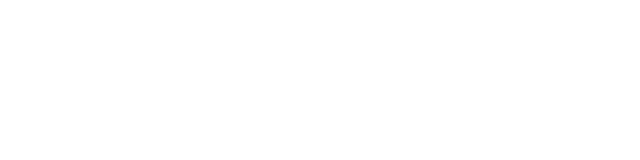
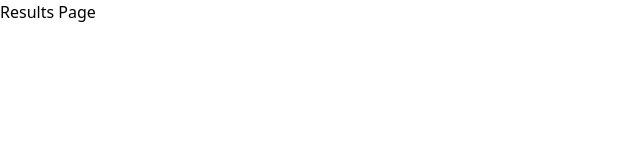
Before and after one commit to kiko-g/health-checker, a React (Create React App) app in the folder frontend/: page /results/1 in a window 1280 px wide. Before the commit this address had no page. Shown: the top 160 px of the page, without its empty margins (0-640 px from the left). Built offline with nearby package versions, Linux system fonts and the light colour scheme; what tailwindcss-font-inter would draw is missing.

Commit message:
search on results page

```diff
--- a/frontend/src/components/Search.jsx
+++ b/frontend/src/components/Search.jsx
@@ -1,6 +1,8 @@
 import * as React from "react"
 import PropTypes from "prop-types"
 import { SearchIcon } from "@heroicons/react/outline"
+import { Link } from "react-router-dom"
+import { useState } from "react"
 
 const axios = require("axios")
 const instance = axios.create({
@@ -25,6 +27,8 @@
 }
 
 export default function Search(props) {
+  const [query, setQuery] = useState("")
+
   return (
     <div className={`w-full flex items-center justify-center ${props.class}`}>
       <form className="w-124 m-2">
@@ -35,14 +39,17 @@
             name="search"
             className="w-full text-lg text-gray-700 px-5 py-3 bg-coolgray-100 focus:bg-coolgray-50 focus:ring-teal-500 focus:border-teal-500 border-0 rounded-l-xl"
             placeholder="Search"
+            onInput={e=>setQuery(e.target.value)}
           />
           <div className="p-3">
+            <Link to={`/results/${query}`}>
               <button
                 onClick={request}
                 className="bg-gradient-to-br from-green-400 to-blue-500 hover:opacity-80 duration-200 text-white p-3 rounded-full"
               >
                 <SearchIcon className="w-6 h-6" />
               </button>
+            </Link>
           </div>
         </div>
       </form>
--- a/frontend/src/index.jsx
+++ b/frontend/src/index.jsx
@@ -13,7 +13,7 @@
       <Routes>
         <Route path="/" element={<Homepage />} />
         <Route path="/about" element={<About />} />
-        <Route path="/results" element={<Results />} />
+        <Route path="/results/:query" element={<Results />} />
       </Routes>
     </Router>
   </React.StrictMode>,
--- a/frontend/src/pages/Results.jsx
+++ b/frontend/src/pages/Results.jsx
@@ -1,6 +1,8 @@
-import React from "react"
+import { useParams } from "react-router-dom"
 
-export default function Results() {
+export default function Results(props) {
+  let {query} = useParams()
+  console.log(query)
   return (
     <div>
       <span>Results Page</span>
```
Lines whose indentation alone changed are shown as unchanged.
